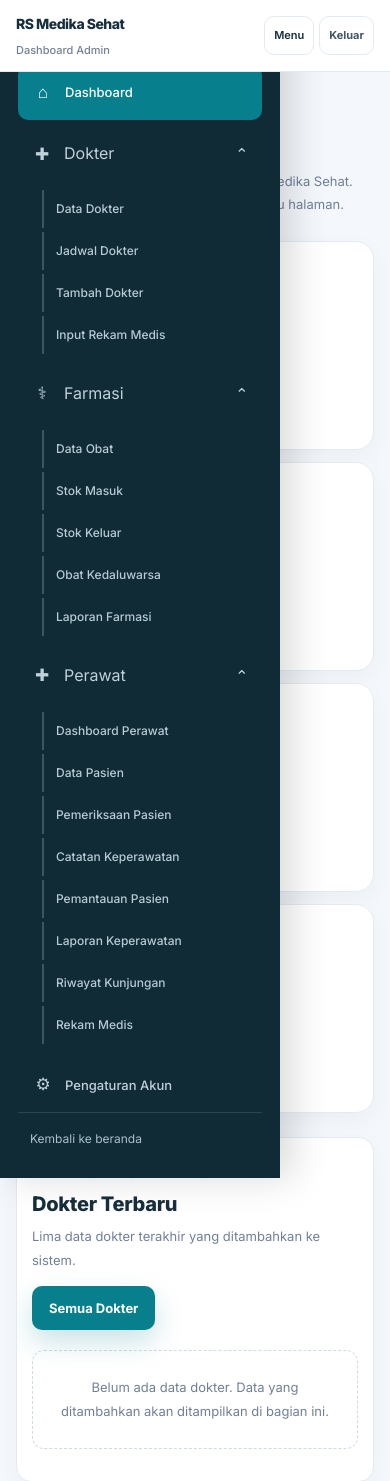
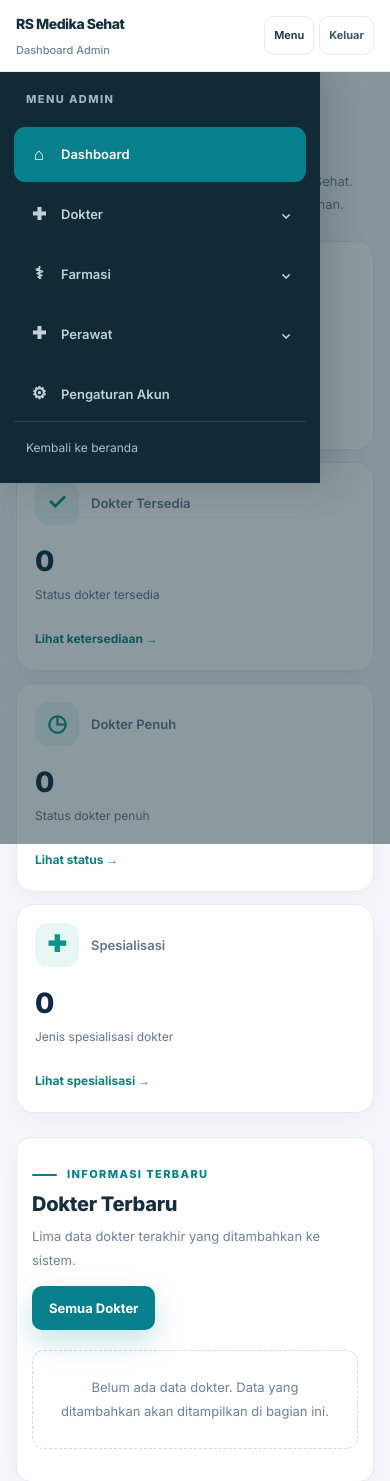
Before and after one commit to chanjr227/sistem-rumah-sakit, a PHP site: page /admin/index.php in a window 390 px wide, after a click on "Menu". Shown: the top 1481 px of the page. Run offline with PHP 8.4, Linux system fonts and the light colour scheme; the visitor is signed in with stand-in values (Sample User, id 1); data that the repository does not hold is empty.

Commit message:
responsif

```diff
--- a/css/pages/admin.css
+++ b/css/pages/admin.css
@@ -664,172 +664,12 @@
     min-height: calc(100vh - 68px);
   }
 
-  /* MENU UTAMA DENGAN SUBMENU */
-
-  .admin-nav-group {
-    display: flex;
-    flex-direction: column;
-    gap: 5px;
-  }
-
-  .admin-nav-parent {
-    display: flex;
-    align-items: center;
-    gap: 12px;
-    width: 100%;
-    min-height: 46px;
-    padding: 12px 14px;
-    border: 1px solid transparent;
-    border-radius: 11px;
-    background: transparent;
-    color: #c1d1da;
-    font: inherit;
-    font-size: 13px;
-    font-weight: 600;
-    text-align: left;
-    cursor: pointer;
-    transition:
-      background 0.2s ease,
-      color 0.2s ease;
-  }
-
-  .admin-nav-parent:hover {
-    background: rgba(255, 255, 255, 0.08);
-    color: #fff;
-  }
-
-  .admin-nav-parent.active {
-    background: #087f8c;
-    color: #fff;
-  }
-
-  .admin-nav-icon {
-    display: inline-flex;
-    align-items: center;
-    justify-content: center;
-    width: 20px;
-    flex-shrink: 0;
-    font-size: 17px;
-  }
-
-  .admin-nav-text {
-    flex: 1;
-  }
-
-  .admin-nav-arrow {
-    transition: transform 0.2s ease;
-  }
-
-  .admin-nav-group.open .admin-nav-arrow {
-    transform: rotate(180deg);
-  }
-
-  /* SUBMENU */
-
-  .admin-submenu {
-    display: none;
-    flex-direction: column;
-    gap: 4px;
-    padding: 4px 0 5px 38px;
-  }
-
-  .admin-nav-group.open .admin-submenu {
-    display: flex;
-  }
-
-  .admin-submenu-link {
-    display: block;
-    padding: 10px 12px;
-    border-left: 2px solid rgba(193, 209, 218, 0.25);
-    border-radius: 0 8px 8px 0;
-    color: #b8cbd4;
-    font-size: 12px;
-    line-height: 1.5;
-    transition:
-      background 0.2s ease,
-      color 0.2s ease;
-  }
-
-  .admin-submenu-link:hover,
-  .admin-submenu-link.active {
-    border-left-color: #62d9ff;
-    background: rgba(255, 255, 255, 0.07);
-    color: #fff;
-  }
-
-  @media (max-width: 760px) {
-    .admin-nav-parent {
-      min-height: 46px;
-    }
-
-    .admin-submenu-link {
-      padding-top: 11px;
-      padding-bottom: 11px;
-    }
-  }
-
-  .admin-sidebar-nav {
-    display: flex;
-    flex-direction: column;
-    gap: 8px;
-  }
-
-  .admin-sidebar-nav a,
-  .admin-sidebar-logout-button {
-    display: flex;
-    align-items: center;
-    gap: 12px;
-    padding: 12px 14px;
-    color: #c1d1da;
-    text-decoration: none;
-    font-weight: 500;
-    border-radius: 10px;
-  }
-
-  .admin-sidebar-nav a:hover,
-  .admin-sidebar-nav a.active {
-    background: #087f8c;
-    color: #fff;
-  }
-
-  .admin-nav-parent {
-    display: flex;
-    align-items: center;
-    gap: 12px;
-    width: 100%;
-    padding: 12px 14px;
-    border: none;
-    border-radius: 10px;
-    background: transparent;
-    color: #c1d1da;
-    font: inherit;
-    text-align: left;
-    cursor: pointer;
-  }
-
-  .admin-nav-parent:hover,
-  .admin-nav-parent.active {
-    background: #087f8c;
-    color: #fff;
-  }
-
-  .admin-nav-text {
-    flex: 1;
-  }
-
-  .admin-submenu {
-    display: none;
-    flex-direction: column;
-    gap: 4px;
-    padding: 5px 0 5px 24px;
-  }
-
-  .admin-nav-group.open .admin-submenu {
-    display: flex;
-  }
-
-  .admin-submenu-link {
-    font-size: 13px;
+  .admin-page.sidebar-open::before {
+    position: fixed;
+    inset: 68px 0 0;
+    z-index: 80;
+    background: rgba(16, 42, 54, 0.48);
+    content: "";
   }
 
   .admin-sidebar {
@@ -838,9 +678,11 @@
     bottom: 0;
     left: 0;
     z-index: 90;
-    width: min(280px, 84vw);
+    width: min(320px, 88vw);
     min-height: 0;
     overflow-y: auto;
+    overscroll-behavior: contain;
+    padding: 22px 14px max(24px, env(safe-area-inset-bottom));
     transform: translateX(-105%);
     visibility: hidden;
     transition:
@@ -849,6 +691,23 @@
     box-shadow: 12px 0 35px rgba(0, 0, 0, 0.15);
   }
 
+  .admin-sidebar-nav {
+    gap: 5px;
+  }
+
+  .admin-nav-parent {
+    min-height: 46px;
+  }
+
+  .admin-submenu {
+    padding-left: 32px;
+  }
+
+  .admin-submenu-link {
+    padding-top: 11px;
+    padding-bottom: 11px;
+  }
+
   .admin-page.sidebar-open .admin-sidebar {
     transform: translateX(0);
     visibility: visible;
@@ -921,30 +780,6 @@
 
   .admin-form-actions .btn {
     width: 100%;
-  }
-}
-
-@media (max-width: 760px) {
-  .admin-sidebar {
-    position: fixed;
-    top: 68px;
-    bottom: 0;
-    left: 0;
-    z-index: 90;
-    width: min(280px, 84vw);
-    min-height: 0;
-    overflow-y: auto;
-    transform: translateX(-105%);
-    visibility: hidden;
-    transition:
-      transform 0.25s ease,
-      visibility 0.25s ease;
-    box-shadow: 12px 0 35px rgba(0, 0, 0, 0.15);
-  }
-
-  .admin-page.sidebar-open .admin-sidebar {
-    transform: translateX(0);
-    visibility: visible;
   }
 }
 
--- a/js/pages/admin.js
+++ b/js/pages/admin.js
@@ -79,9 +79,10 @@ document.addEventListener("DOMContentLoaded", () => {
 
     if (!button) return;
 
-    // Submenu Dokter terbuka otomatis pada halaman dashboard dokter.
-    group.classList.add("open");
-    button.setAttribute("aria-expanded", "true");
+    button.setAttribute(
+      "aria-expanded",
+      String(group.classList.contains("open")),
+    );
 
     button.addEventListener("click", () => {
       const isOpen = group.classList.toggle("open");
```
